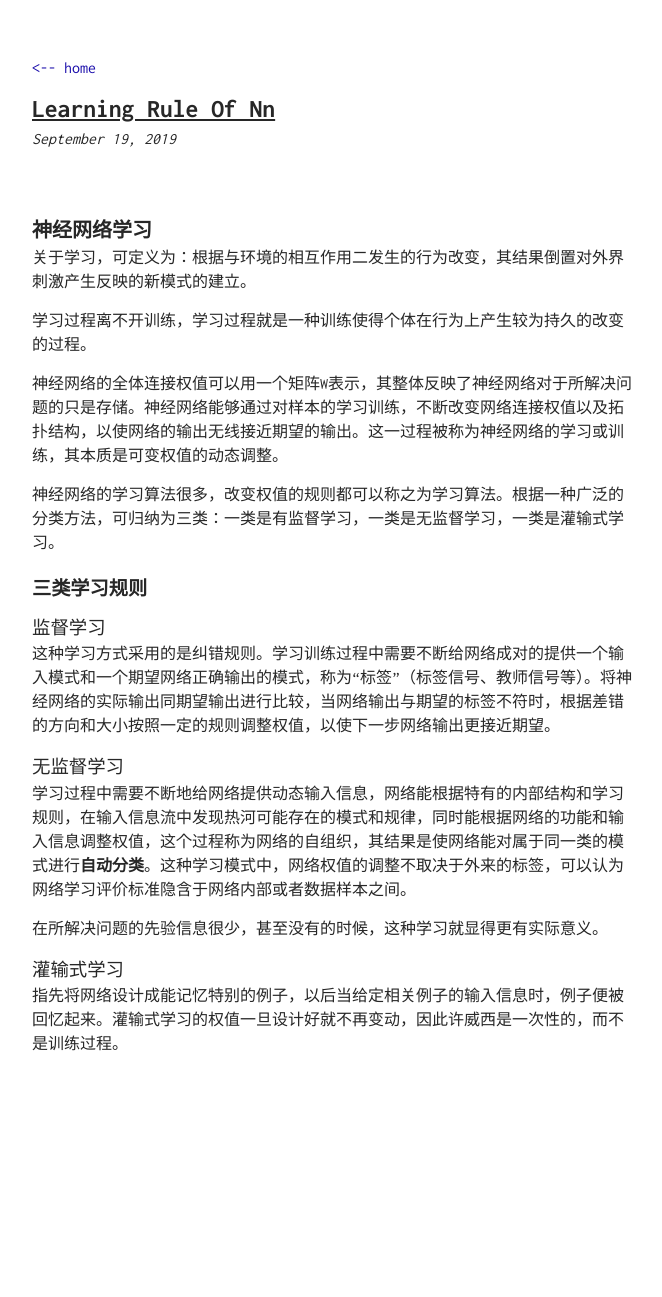
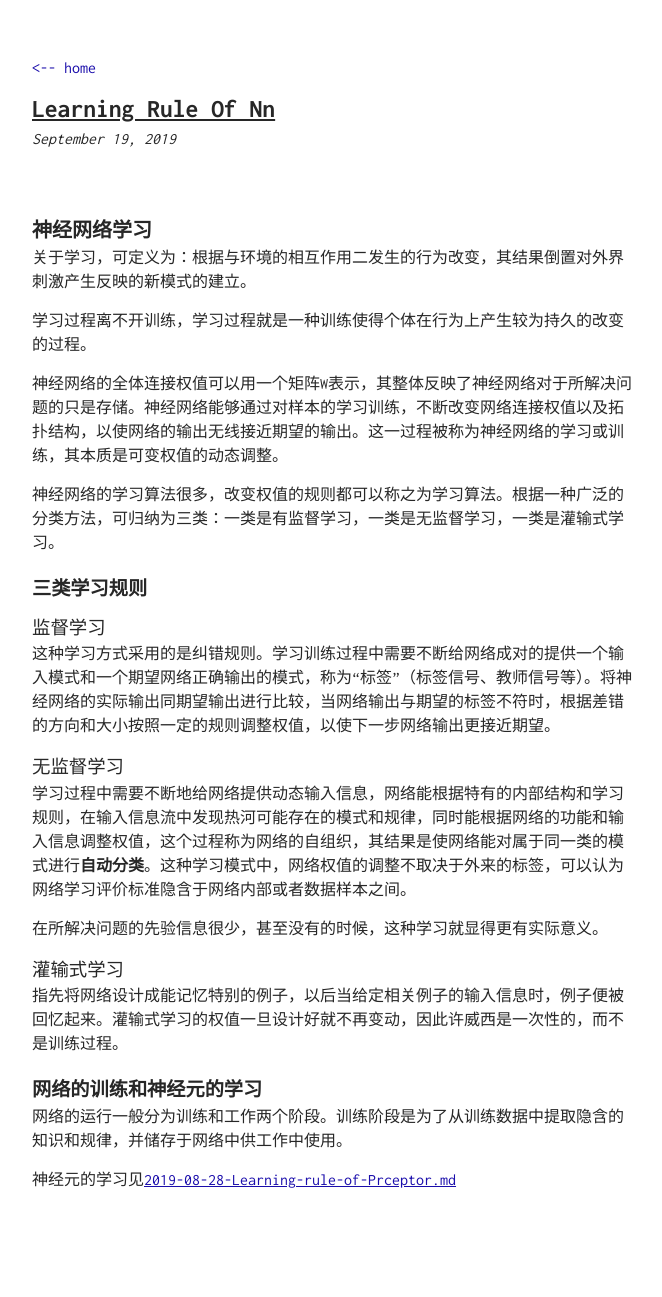
Before and after one commit to TobiahShaw/TobiahShaw.github.io, a Jekyll site: the page built from _posts/2019-09-19-learning-rule-of-nn.md, in a window 1280 px wide. Shown: the whole page, without its empty margins (308-970 px from the left). Built offline with Jekyll 4.4.1, drawn with Linux system fonts in a browser that asks for light colours; our own code applies the rules of GitHub Pages for plain Markdown files; before the commit the page ends 1161 px from its top, so only the background shows below that.

Commit message:
train of nn

```diff
--- a/_posts/2019-09-19-learning-rule-of-nn.md
+++ b/_posts/2019-09-19-learning-rule-of-nn.md
@@ -23,3 +23,9 @@
 ### 灌输式学习
 
 指先将网络设计成能记忆特别的例子，以后当给定相关例子的输入信息时，例子便被回忆起来。灌输式学习的权值一旦设计好就不再变动，因此许威西是一次性的，而不是训练过程。
+
+## 网络的训练和神经元的学习
+
+网络的运行一般分为训练和工作两个阶段。训练阶段是为了从训练数据中提取隐含的知识和规律，并储存于网络中供工作中使用。
+
+神经元的学习见[2019-08-28-Learning-rule-of-Prceptor.md](\2019-08-28-Learning-rule-of-Prceptor.md)
```
